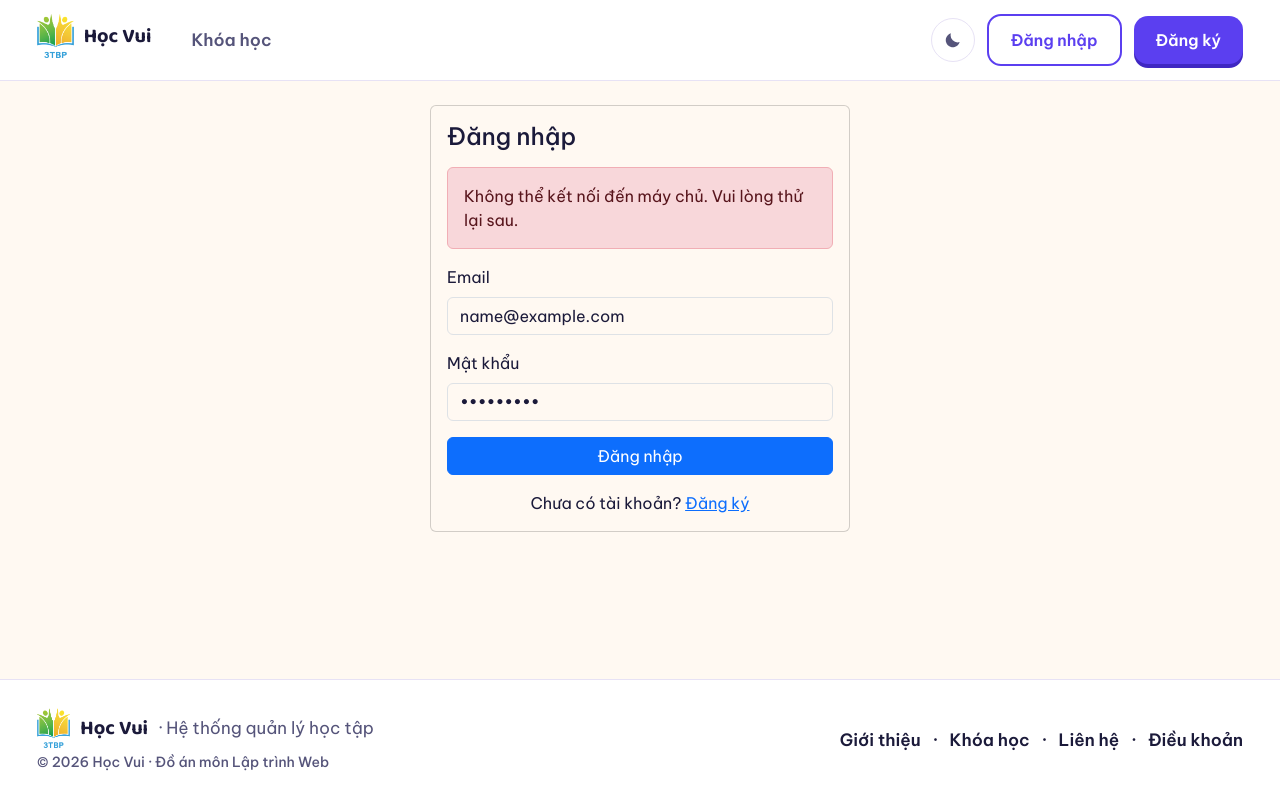
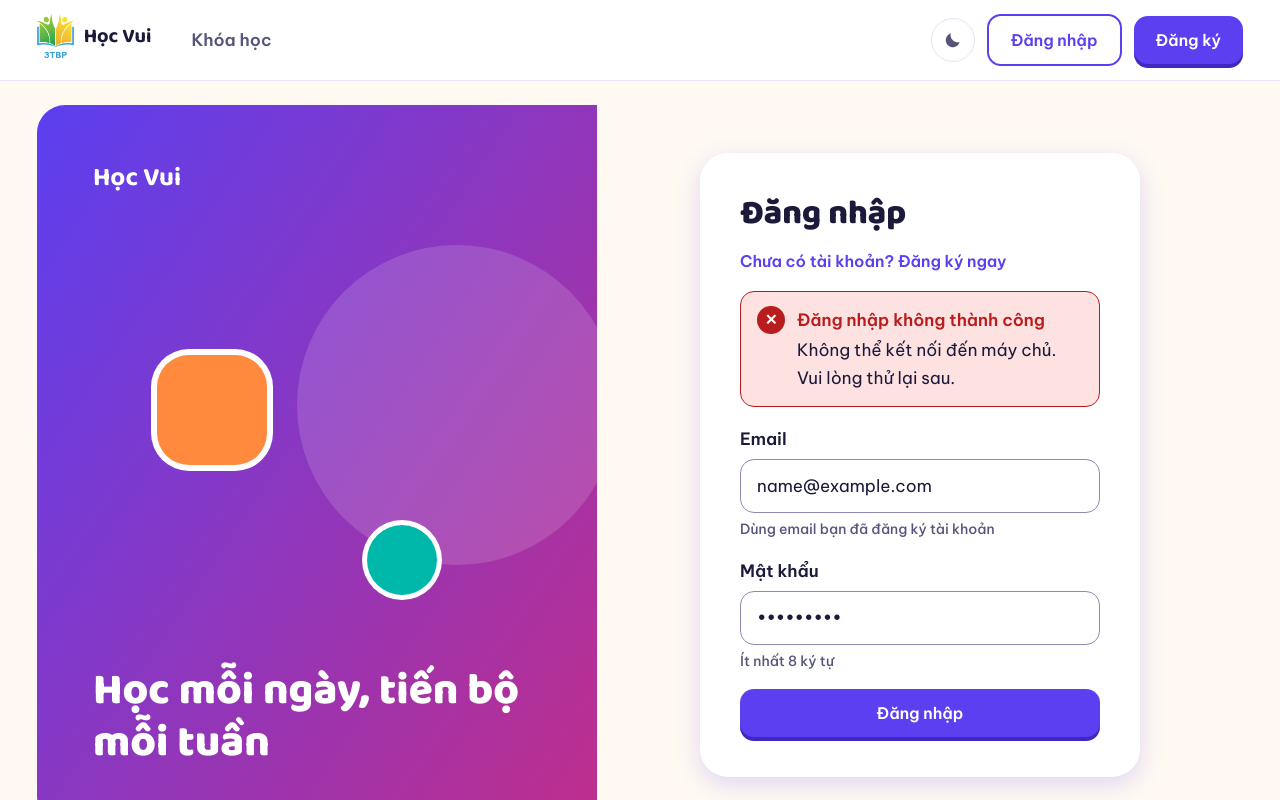
Before and after one commit to 3TBP-Project/3tpb-quan-ly-hoc-tap, a React (Vite) app in the folder frontend/: page /login in a window 1280 px wide. Both pictures are taken after typing "name@example.com", "Sample123" into the empty fields and a click on the button "Đăng nhập". Shown: the top 800 px of the page. Built offline with nearby package versions, Linux system fonts and the light colour scheme; no server answers.

Commit message:
feat(HT-03): giao dien dang nhap, dang ky theo mockup Figma
AI-assisted: Claude Code [AI-18]

```diff
--- /dev/null
+++ b/frontend/src/components/auth/AuthLayout.jsx
@@ -0,0 +1,39 @@
+// AI-assisted [AI-18]
+import './auth.css';
+
+// Khung chung cho trang đăng nhập / đăng ký (Figma "HT-03 · Đăng nhập / Đăng ký"):
+// bên trái là khối minh họa gradient (ẩn trên điện thoại), bên phải là thẻ form.
+function AuthLayout({ children }) {
+  return (
+    <div className="ht-auth">
+      <aside className="ht-auth__art" aria-hidden="true">
+        <span className="ht-auth__brand">Học Vui</span>
+        <span className="ht-auth__blob" />
+        <span className="ht-auth__sticker" />
+        <span className="ht-auth__dot" />
+        <span className="ht-auth__slogan">Học mỗi ngày, tiến bộ mỗi tuần</span>
+      </aside>
+      <div className="ht-auth__form-area">
+        <div className="ht-auth__card">{children}</div>
+      </div>
+    </div>
+  );
+}
+
+// Hộp thông báo trong form: lỗi (đỏ, ✕), cảnh báo (vàng, ⚠), thành công (xanh, ✓)
+export function AuthAlert({ tone = 'error', title, children }) {
+  const icon = { error: '✕', warning: '⚠', success: '✓' }[tone];
+  return (
+    <div className={`ht-auth-alert ht-auth-alert--${tone}`} role={tone === 'success' ? 'status' : 'alert'}>
+      <span className="ht-auth-alert__icon" aria-hidden="true">
+        {icon}
+      </span>
+      <div>
+        {title && <p className="ht-auth-alert__title">{title}</p>}
+        <p className="ht-auth-alert__text">{children}</p>
+      </div>
+    </div>
+  );
+}
+
+export default AuthLayout;
--- a/frontend/src/components/auth/InputField.jsx
+++ b/frontend/src/components/auth/InputField.jsx
@@ -1,13 +1,42 @@
+// AI-assisted [AI-07] [AI-18]
 import { forwardRef } from 'react';
-import { Form } from 'react-bootstrap';
 
-const InputField = forwardRef(({ label, error, ...rest }, ref) => (
-    <Form.Group className="mb-3" controlId={rest.name}>
-        <Form.Label>{label}</Form.Label>
-        <Form.Control ref={ref} isInvalid={!!error} {...rest} />
-        <Form.Control.Feedback type="invalid">{error?.message}</Form.Control.Feedback>
-    </Form.Group>
-));
+/**
+ * Ô nhập dùng cho form đăng nhập / đăng ký (Figma component "Input": Mặc định / Lỗi).
+ * - hint: dòng gợi ý dưới ô (ẩn khi đang có lỗi)
+ * - error: lỗi từ react-hook-form, hiện "✕ nội dung lỗi" màu đỏ
+ */
+const InputField = forwardRef(({ label, error, hint, ...rest }, ref) => {
+  const id = rest.id ?? rest.name;
+  const describedBy = error || hint ? `${id}-help` : undefined;
+
+  return (
+    <div className={`ht-input${error ? ' has-error' : ''}`}>
+      <label htmlFor={id} className="ht-input__label">
+        {label}
+      </label>
+      <input
+        ref={ref}
+        id={id}
+        className="ht-input__field"
+        aria-invalid={error ? 'true' : undefined}
+        aria-describedby={describedBy}
+        {...rest}
+      />
+      {error ? (
+        <p id={describedBy} className="ht-input__help ht-input__help--error">
+          <span aria-hidden="true">✕</span> {error.message}
+        </p>
+      ) : (
+        hint && (
+          <p id={describedBy} className="ht-input__help">
+            {hint}
+          </p>
+        )
+      )}
+    </div>
+  );
+});
 
 InputField.displayName = 'InputField';
 
--- /dev/null
+++ b/frontend/src/components/auth/auth.css
@@ -0,0 +1,237 @@
+/* AI-assisted [AI-18] — Figma "HT-03 · Đăng nhập / Đăng ký" (Desktop / Mobile, Sáng / Tối) */
+.ht-auth {
+  display: grid;
+  grid-template-columns: minmax(0, 560px) minmax(0, 1fr);
+  /* Đủ cao để sticker không đè lên câu khẩu hiệu ở đáy khối minh họa */
+  min-height: 720px;
+  margin-bottom: 16px;
+  border-radius: var(--ht-radius-xl);
+  overflow: hidden;
+}
+
+/* ---------- Khối minh họa gradient bên trái ---------- */
+.ht-auth__art {
+  position: relative;
+  display: flex;
+  flex-direction: column;
+  justify-content: space-between;
+  padding: 56px;
+  overflow: hidden;
+  background: linear-gradient(124deg, #5b3ff0 0%, #bf2e8c 100%);
+  color: #fff;
+}
+
+.ht-auth__brand {
+  position: relative;
+  z-index: 1;
+  font-family: var(--ht-font-heading);
+  font-weight: 700;
+  font-size: 26px;
+  line-height: 34px;
+}
+
+.ht-auth__slogan {
+  position: relative;
+  z-index: 1;
+  max-width: 448px;
+  font-family: var(--ht-font-heading);
+  font-weight: 800;
+  font-size: 44px;
+  line-height: 52px;
+}
+
+.ht-auth__blob {
+  position: absolute;
+  left: 260px;
+  top: 140px;
+  width: 320px;
+  height: 320px;
+  border-radius: 50%;
+  background: rgba(255, 255, 255, 0.14);
+}
+
+.ht-auth__sticker {
+  position: absolute;
+  left: 120px;
+  top: 250px;
+  width: 110px;
+  height: 110px;
+  border-radius: 32px;
+  background: #ff8a3d;
+  box-shadow: 0 0 0 6px #fff;
+}
+
+.ht-auth__dot {
+  position: absolute;
+  left: 330px;
+  top: 420px;
+  width: 70px;
+  height: 70px;
+  border-radius: 50%;
+  background: #00b8a9;
+  box-shadow: 0 0 0 5px #fff;
+}
+
+/* ---------- Thẻ form bên phải ---------- */
+.ht-auth__form-area {
+  display: flex;
+  align-items: center;
+  justify-content: center;
+  padding: 40px 24px;
+}
+
+.ht-auth__card {
+  display: flex;
+  flex-direction: column;
+  gap: 18px;
+  width: 100%;
+  max-width: 440px;
+  padding: 40px;
+  border-radius: var(--ht-radius-xl);
+  background: var(--ht-bg-surface);
+  box-shadow: 0 8px 24px var(--ht-shadow-primary);
+}
+
+.ht-auth__switch {
+  align-self: flex-start;
+  margin-top: -4px;
+  font-weight: 600;
+  font-size: 16px;
+  line-height: 24px;
+  color: var(--ht-primary);
+  text-decoration: none;
+}
+
+.ht-auth__switch:hover {
+  color: var(--ht-primary);
+  text-decoration: underline;
+}
+
+.ht-auth__form {
+  display: flex;
+  flex-direction: column;
+  gap: 18px;
+}
+
+.ht-auth__note {
+  margin: 0;
+  color: var(--ht-text-secondary);
+}
+
+/* ---------- Ô nhập (Figma component "Input") ---------- */
+.ht-input {
+  display: flex;
+  flex-direction: column;
+  gap: 6px;
+}
+
+.ht-input__label {
+  font-weight: 600;
+  font-size: 17px;
+  line-height: 28px;
+  color: var(--ht-text-primary);
+}
+
+.ht-input__field {
+  width: 100%;
+  padding: 12px 16px;
+  border-radius: var(--ht-radius-md);
+  border: 1.5px solid var(--ht-border-strong);
+  background: var(--ht-bg-surface);
+  color: var(--ht-text-primary);
+  font-size: 17px;
+  line-height: 28px;
+}
+
+.ht-input__field::placeholder {
+  color: var(--ht-text-secondary);
+}
+
+.ht-input__field:focus {
+  outline: none;
+  border-color: var(--ht-primary);
+  box-shadow: 0 0 0 3px var(--ht-primary-soft);
+}
+
+.ht-input.has-error .ht-input__field {
+  border: 2px solid var(--ht-error-fg);
+}
+
+.ht-input__help {
+  margin: 0;
+  font-weight: 500;
+  font-size: 14px;
+  line-height: 20px;
+  color: var(--ht-text-secondary);
+}
+
+.ht-input__help--error {
+  color: var(--ht-error-fg);
+}
+
+/* ---------- Hộp thông báo (Figma component "Alert") ---------- */
+.ht-auth-alert {
+  display: flex;
+  align-items: flex-start;
+  gap: 12px;
+  padding: 14px 20px 14px 16px;
+  border-radius: var(--ht-radius-md);
+  border: 1px solid var(--alert-fg);
+  background: var(--alert-bg);
+}
+
+.ht-auth-alert--error { --alert-fg: var(--ht-error-fg); --alert-bg: var(--ht-error-bg); }
+.ht-auth-alert--warning { --alert-fg: var(--ht-warning-fg); --alert-bg: var(--ht-warning-bg); }
+.ht-auth-alert--success { --alert-fg: var(--ht-success-fg); --alert-bg: var(--ht-success-bg); }
+
+.ht-auth-alert__icon {
+  display: inline-flex;
+  align-items: center;
+  justify-content: center;
+  flex-shrink: 0;
+  width: 28px;
+  height: 28px;
+  border-radius: 50%;
+  background: var(--alert-fg);
+  color: var(--ht-bg-surface);
+  font-weight: 600;
+  font-size: 15px;
+}
+
+.ht-auth-alert__title {
+  margin: 0;
+  font-weight: 600;
+  font-size: 17px;
+  line-height: 28px;
+  color: var(--alert-fg);
+}
+
+.ht-auth-alert__text {
+  margin: 2px 0 0;
+  font-size: 17px;
+  line-height: 28px;
+  color: var(--ht-text-primary);
+}
+
+/* ---------- Máy tính bảng / điện thoại: chỉ còn thẻ form ---------- */
+@media (max-width: 991.98px) {
+  .ht-auth {
+    grid-template-columns: minmax(0, 1fr);
+    min-height: 0;
+    overflow: visible;
+  }
+
+  .ht-auth__art {
+    display: none;
+  }
+
+  .ht-auth__form-area {
+    padding: 8px 0 24px;
+  }
+}
+
+@media (max-width: 575.98px) {
+  .ht-auth__card {
+    padding: 24px 20px;
+  }
+}
--- a/frontend/src/pages/LoginPage.jsx
+++ b/frontend/src/pages/LoginPage.jsx
@@ -1,9 +1,9 @@
-// AI-assisted [AI-07]
+// AI-assisted [AI-07] [AI-18]
 import { useState } from 'react';
-import { Alert, Button, Card, Form } from 'react-bootstrap';
 import { useForm } from 'react-hook-form';
 import { yupResolver } from '@hookform/resolvers/yup';
 import { Link, useLocation, useNavigate } from 'react-router-dom';
+import AuthLayout, { AuthAlert } from '../components/auth/AuthLayout';
 import InputField from '../components/auth/InputField';
 import { useAuth } from '../context/useAuth';
 import { loginSchema } from '../schemas/authSchema';
@@ -14,7 +14,8 @@ function LoginPage() {
     const { login } = useAuth();
     const navigate = useNavigate();
     const location = useLocation();
-    const [formError, setFormError] = useState('');
+    // { tone: 'error' | 'warning', title, message }
+    const [formError, setFormError] = useState(null);
 
     const {
         register,
@@ -24,14 +25,20 @@ function LoginPage() {
     } = useForm({ resolver: yupResolver(loginSchema) });
 
     const onSubmit = async (data) => {
-        setFormError('');
+        setFormError(null);
         try {
             const user = await login(data);
             const from = location.state?.from?.pathname;
             navigate(from ?? HOME_BY_ROLE[user.role] ?? '/', { replace: true });
         } catch (error) {
             const { message, fieldErrors } = parseApiError(error);
-            setFormError(message);
+            // Server trả 403 khi tài khoản bị khóa (HT-14) → hộp cảnh báo vàng như Figma
+            const locked = error.response?.status === 403;
+            setFormError({
+                tone: locked ? 'warning' : 'error',
+                title: locked ? 'Tài khoản bị khóa' : 'Đăng nhập không thành công',
+                message,
+            });
             Object.entries(fieldErrors).forEach(([field, msg]) =>
                 setError(field, { type: 'server', message: msg }),
             );
@@ -39,27 +46,35 @@ function LoginPage() {
     };
 
     return (
-        <Card className="mx-auto" style={{ maxWidth: 420 }}>
-            <Card.Body>
-                <h1 className="h4 mb-3">Đăng nhập</h1>
+        <AuthLayout>
+            <h1 className="ht-h1">Đăng nhập</h1>
+            <Link to="/register" className="ht-auth__switch">
+                Chưa có tài khoản? Đăng ký ngay
+            </Link>
+
             {location.state?.registered && (
-                    <Alert variant="success">Đăng ký thành công. Vui lòng đăng nhập.</Alert>
+                <AuthAlert tone="success" title="Đăng ký thành công">
+                    Vui lòng đăng nhập bằng tài khoản vừa tạo.
+                </AuthAlert>
             )}
-                {formError && <Alert variant="danger">{formError}</Alert>}
-                <Form noValidate onSubmit={handleSubmit(onSubmit)}>
+            {formError && (
+                <AuthAlert tone={formError.tone} title={formError.title}>
+                    {formError.message}
+                </AuthAlert>
+            )}
+
+            <form noValidate onSubmit={handleSubmit(onSubmit)} className="ht-auth__form">
                 <InputField label="Email" type="email" autoComplete="email"
+                    placeholder="Nhập email của bạn" hint="Dùng email bạn đã đăng ký tài khoản"
                     error={errors.email} {...register('email')} />
                 <InputField label="Mật khẩu" type="password" autoComplete="current-password"
+                    placeholder="Nhập mật khẩu" hint="Ít nhất 8 ký tự"
                     error={errors.password} {...register('password')} />
-                    <Button type="submit" className="w-100" disabled={isSubmitting}>
-                        {isSubmitting ? 'Đang đăng nhập...' : 'Đăng nhập'}
-                    </Button>
-                </Form>
-                <p className="mt-3 mb-0 text-center">
-                    Chưa có tài khoản? <Link to="/register">Đăng ký</Link>
-                </p>
-            </Card.Body>
-        </Card>
+                <button type="submit" className="ht-btn ht-btn--primary w-100" disabled={isSubmitting}>
+                    {isSubmitting ? 'Đang đăng nhập…' : 'Đăng nhập'}
+                </button>
+            </form>
+        </AuthLayout>
     );
 }
 
--- a/frontend/src/pages/RegisterPage.jsx
+++ b/frontend/src/pages/RegisterPage.jsx
@@ -1,9 +1,9 @@
-// AI-assisted [AI-07]
+// AI-assisted [AI-07] [AI-18]
 import { useState } from 'react';
-import { Alert, Button, Card, Form } from 'react-bootstrap';
 import { useForm } from 'react-hook-form';
 import { yupResolver } from '@hookform/resolvers/yup';
 import { Link, useNavigate } from 'react-router-dom';
+import AuthLayout, { AuthAlert } from '../components/auth/AuthLayout';
 import InputField from '../components/auth/InputField';
 import { registerSchema } from '../schemas/authSchema';
 import { register as registerAccount } from '../services/authService';
@@ -35,28 +35,39 @@ function RegisterPage() {
     };
 
     return (
-        <Card className="mx-auto" style={{ maxWidth: 420 }}>
-            <Card.Body>
-                <h1 className="h4 mb-3">Đăng ký tài khoản</h1>
-                {formError && <Alert variant="danger">{formError}</Alert>}
-                <Form noValidate onSubmit={handleSubmit(onSubmit)}>
+        <AuthLayout>
+            <h1 className="ht-h1">Tạo tài khoản</h1>
+            <Link to="/login" className="ht-auth__switch">
+                Đã có tài khoản? Đăng nhập
+            </Link>
+
+            {formError && (
+                <AuthAlert tone="error" title="Chưa tạo được tài khoản">
+                    {formError}
+                </AuthAlert>
+            )}
+
+            <form noValidate onSubmit={handleSubmit(onSubmit)} className="ht-auth__form">
                 <InputField label="Họ và tên" type="text" autoComplete="name"
+                    placeholder="Nhập họ và tên" hint="Tên hiển thị trên hồ sơ của bạn"
                     error={errors.name} {...register('name')} />
                 <InputField label="Email" type="email" autoComplete="email"
+                    placeholder="Nhập email của bạn" hint="Dùng email bạn đã đăng ký tài khoản"
                     error={errors.email} {...register('email')} />
                 <InputField label="Mật khẩu" type="password" autoComplete="new-password"
+                    placeholder="Nhập mật khẩu" hint="Ít nhất 8 ký tự"
                     error={errors.password} {...register('password')} />
                 <InputField label="Xác nhận mật khẩu" type="password" autoComplete="new-password"
+                    placeholder="Nhập lại mật khẩu" hint="Phải trùng với mật khẩu ở trên"
                     error={errors.confirmPassword} {...register('confirmPassword')} />
-                    <Button type="submit" className="w-100" disabled={isSubmitting}>
-                        {isSubmitting ? 'Đang xử lý...' : 'Đăng ký'}
-                    </Button>
-                </Form>
-                <p className="mt-3 mb-0 text-center">
-                    Đã có tài khoản? <Link to="/login">Đăng nhập</Link>
+                <p className="ht-caption ht-auth__note">
+                    Tài khoản mới là tài khoản Học viên. Tài khoản Giảng viên do quản trị viên cấp.
                 </p>
-            </Card.Body>
-        </Card>
+                <button type="submit" className="ht-btn ht-btn--primary w-100" disabled={isSubmitting}>
+                    {isSubmitting ? 'Đang tạo tài khoản…' : 'Tạo tài khoản'}
+                </button>
+            </form>
+        </AuthLayout>
     );
 }
 
```
Lines whose indentation alone changed are shown as unchanged.
